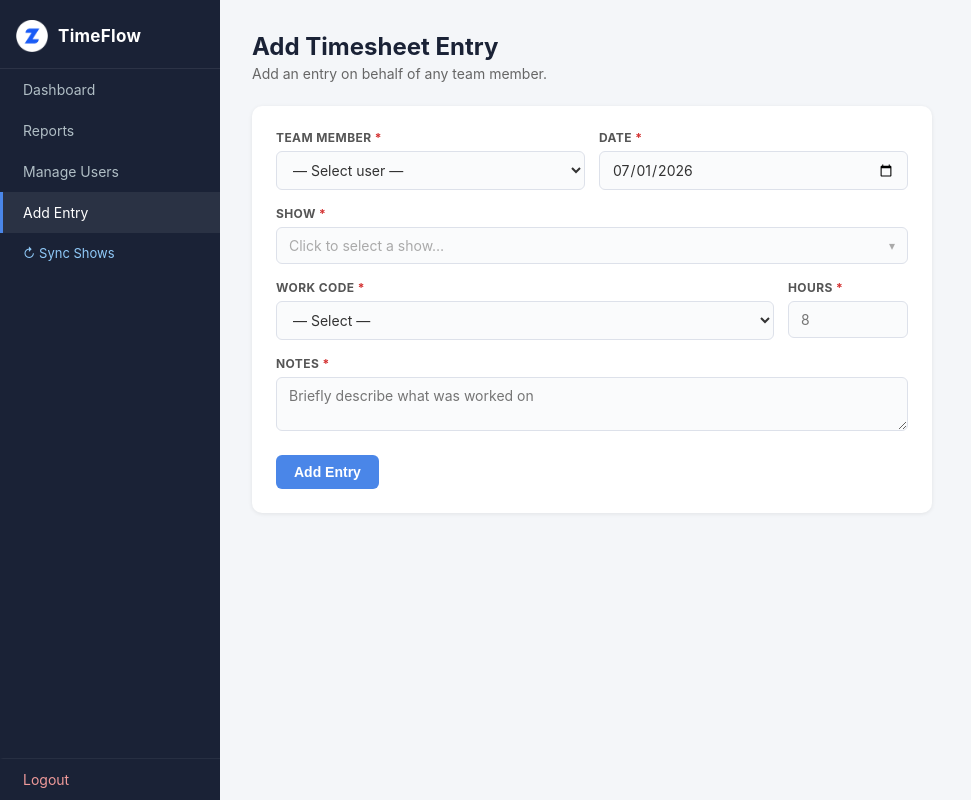
After one commit to KirthiArun/timesheet-app, a Flask app: page /admin/add-entry in a window 1280 px wide. The commit adds this page. Shown: the whole page, without its empty margins (0-971 px from the left). Run offline with Flask 3, Linux system fonts and the light colour scheme; the visitor is signed in with stand-in values (Sample User, id 1); data comes from the database, SQL or seed files in the repository; data that the repository does not hold is empty; parts of the project's set-up code (start-up, migrations or seed data) failed here and were passed over; some libraries are stand-ins or nearby versions.

Commit message:
Feature Add: Admin ability to add new entries for users

```diff
--- a/app.py
+++ b/app.py
@@ -1561,6 +1561,50 @@ def reset_password(token):
 
     return render_template("reset_password.html", token=token, name=user["name"])
 
+@app.route("/admin/add-entry", methods=["GET", "POST"])
+@login_required
+@admin_required
+def admin_add_entry():
+    conn  = get_db()
+    users = db_execute(conn, "SELECT user_id, name FROM users WHERE role='user' ORDER BY name").fetchall()
+    shows = db_execute(conn, "SELECT show_id, year, show_code, show_name FROM shows WHERE active_flag='Y' ORDER BY year DESC, show_name").fetchall()
+    codes = db_execute(conn, "SELECT work_code_id, code FROM work_codes ORDER BY code").fetchall()
+
+    if request.method == "POST":
+        user_id      = request.form.get("user_id", "").strip()
+        show_id      = request.form.get("show_id", "").strip()
+        work_code_id = request.form.get("work_code_id", "").strip()
+        work_date    = request.form.get("work_date", "").strip()
+        hours        = request.form.get("hours", "").strip()
+        comments     = request.form.get("comments", "").strip()
+
+        if not all([user_id, show_id, work_code_id, work_date, hours, comments]):
+            flash("All fields are required.", "error")
+        else:
+            try:
+                now = datetime.now().strftime("%Y-%m-%d %H:%M:%S")
+                db_execute(conn, """
+                    INSERT INTO timesheet_entries
+                    (user_id, show_id, work_code_id, work_date, hours, comments, created_at, updated_at)
+                    VALUES (?,?,?,?,?,?,?,?)
+                """, (user_id, show_id, work_code_id, work_date, float(hours), comments, now, now))
+                conn.commit()
+
+                # Sync to sheet
+                do_sheets_sync(int(user_id))
+
+                # Get user name for confirmation
+                user = db_execute(conn, "SELECT name FROM users WHERE user_id=?", (user_id,)).fetchone()
+                flash(f"Entry added for {user['name']} on {work_date}.", "success")
+            except Exception as e:
+                conn.rollback()
+                flash(f"Error adding entry: {str(e)}", "error")
+
+    conn.close()
+    return render_template("admin_add_entry.html",
+        users=users, shows=shows, codes=codes,
+        today=date.today().isoformat()
+    )
 # ── Startup ───────────────────────────────────────────────────────────────────
 
 with app.app_context():
--- /dev/null
+++ b/templates/admin_add_entry.html
@@ -0,0 +1,198 @@
+{% extends "base.html" %}
+{% block content %}
+<div class="page-header">
+    <div>
+        <h1>Add Timesheet Entry</h1>
+        <p>Add an entry on behalf of any team member.</p>
+    </div>
+</div>
+
+<div class="form-panel" style="max-width:680px;">
+    <form method="POST" class="timesheet-form" id="adminEntryForm">
+
+        <div style="display:grid;grid-template-columns:1fr 1fr;gap:14px;">
+
+            <div>
+                <label>Team Member <span class="req">*</span></label>
+                <select name="user_id" id="user_id" required>
+                    <option value="">— Select user —</option>
+                    {% for u in users %}
+                    <option value="{{ u.user_id }}">{{ u.name }}</option>
+                    {% endfor %}
+                </select>
+            </div>
+
+            <div>
+                <label>Date <span class="req">*</span></label>
+                <input type="date" name="work_date" id="work_date" value="{{ today }}" required>
+            </div>
+
+        </div>
+
+        <div>
+            <label>Show <span class="req">*</span></label>
+            <div class="show-picker" id="showPickerWrapper">
+                <div class="show-picker-trigger" id="showTrigger">
+                    <span id="showTriggerText" class="placeholder">Click to select a show…</span>
+                    <span class="arrow">▾</span>
+                </div>
+                <input type="hidden" name="show_id" id="show_id">
+                <div class="show-picker-dropdown" id="showDropdown">
+                    <div class="show-picker-search">
+                        <input type="text" id="show_filter" placeholder="Type to filter shows…" autocomplete="off">
+                    </div>
+                    <div class="show-picker-options" id="showOptionsList">
+                        {% for s in shows %}
+                        <div class="show-opt"
+                             data-value="{{ s.show_id }}"
+                             data-text="{{ s.year }} - {{ s.show_code }} - {{ s.show_name }}">
+                            <span class="show-opt-year">{{ s.year }}</span>
+                            <span class="show-opt-code">{{ s.show_code }}</span>
+                            <span class="show-opt-name">{{ s.show_name }}</span>
+                        </div>
+                        {% endfor %}
+                    </div>
+                </div>
+            </div>
+        </div>
+
+        <div style="display:grid;grid-template-columns:1fr 120px;gap:14px;">
+
+            <div>
+                <label>Work Code <span class="req">*</span></label>
+                <select name="work_code_id" id="work_code_id" required>
+                    <option value="">— Select —</option>
+                    {% for c in codes %}
+                    <option value="{{ c.work_code_id }}">{{ c.code }}</option>
+                    {% endfor %}
+                </select>
+            </div>
+
+            <div>
+                <label>Hours <span class="req">*</span></label>
+                <input type="number" name="hours" id="hours"
+                       step="0.25" min="0.25" max="24" placeholder="8" required>
+            </div>
+
+        </div>
+
+        <div>
+            <label>Notes <span class="req">*</span></label>
+            <textarea name="comments" id="comments" rows="2"
+                placeholder="Briefly describe what was worked on" required></textarea>
+        </div>
+
+        <div style="display:flex;align-items:center;gap:14px;padding-top:4px;">
+            <button type="submit" id="saveBtn">Add Entry</button>
+            <span id="formError" class="form-error" style="display:none;"></span>
+        </div>
+
+    </form>
+</div>
+
+<style>
+.req        { color:#d32f2f; }
+.form-error { color:#d32f2f; font-size:13px; font-weight:600; }
+.timesheet-form { display:flex; flex-direction:column; gap:16px; }
+.timesheet-form label { font-size:12px; font-weight:700; color:#555; text-transform:uppercase; letter-spacing:0.4px; display:block; margin-bottom:6px; }
+
+/* Show Picker */
+.show-picker { position:relative; width:100%; }
+.show-picker-trigger { display:flex; justify-content:space-between; align-items:center; padding:9px 12px; border:1px solid #dde1ea; border-radius:6px; background:#fafbfc; cursor:pointer; font-size:14px; color:#333; transition:border-color 0.15s; user-select:none; }
+.show-picker-trigger:hover { border-color:#4a86e8; }
+.show-picker.open .show-picker-trigger { border-color:#4a86e8; border-radius:6px 6px 0 0; background:#fff; }
+.show-picker-trigger .placeholder { color:#aaa; }
+.show-picker-trigger .arrow { color:#aaa; font-size:12px; transition:transform 0.15s; }
+.show-picker.open .arrow { transform:rotate(180deg); }
+.show-picker-dropdown { display:none; position:fixed; z-index:9999; background:#fff; border:1px solid #4a86e8; border-radius:8px; box-shadow:0 8px 24px rgba(0,0,0,0.15); width:600px; max-width:90vw; }
+.show-picker.open .show-picker-dropdown { display:block; }
+.show-picker-search { padding:8px; border-bottom:1px solid #eee; }
+.show-picker-search input { width:100%; padding:8px 10px; border:1px solid #dde1ea; border-radius:5px; font-size:13px; color:#333; }
+.show-picker-search input:focus { outline:none; border-color:#4a86e8; }
+.show-picker-options { max-height:260px; overflow-y:auto; }
+.show-opt { display:flex; gap:8px; align-items:baseline; padding:9px 12px; cursor:pointer; border-bottom:1px solid #f5f5f5; transition:background 0.1s; }
+.show-opt:hover { background:#f0f4ff; }
+.show-opt.hidden { display:none; }
+.show-opt.selected { background:#e8f0fe; }
+.show-opt-year { font-size:11px; font-weight:700; color:#fff; background:#1a2236; padding:2px 6px; border-radius:3px; white-space:nowrap; }
+.show-opt-code { font-size:12px; font-weight:700; color:#4a86e8; white-space:nowrap; }
+.show-opt-name { font-size:13px; color:#444; overflow:hidden; text-overflow:ellipsis; white-space:nowrap; }
+</style>
+
+<script>
+// ── Show Picker ───────────────────────────────────────────────────────────────
+const trigger     = document.getElementById("showTrigger");
+const triggerText = document.getElementById("showTriggerText");
+const showIdInput = document.getElementById("show_id");
+const showFilter  = document.getElementById("show_filter");
+const pickerWrap  = document.getElementById("showPickerWrapper");
+const allOpts     = Array.from(document.querySelectorAll(".show-opt"));
+
+trigger.addEventListener("click", () => {
+    const isOpen = pickerWrap.classList.contains("open");
+    if (isOpen) { pickerWrap.classList.remove("open"); return; }
+    const rect     = trigger.getBoundingClientRect();
+    const dropdown = document.getElementById("showDropdown");
+    dropdown.style.top   = (rect.bottom + window.scrollY + 4) + "px";
+    dropdown.style.left  = rect.left + "px";
+    dropdown.style.width = Math.max(rect.width, 500) + "px";
+    pickerWrap.classList.add("open");
+    setTimeout(() => showFilter.focus(), 30);
+});
+
+showFilter.addEventListener("input", function () {
+    const q = this.value.toLowerCase();
+    allOpts.forEach(opt => opt.classList.toggle("hidden", !opt.dataset.text.toLowerCase().includes(q)));
+});
+
+allOpts.forEach(opt => {
+    opt.addEventListener("mousedown", function (e) {
+        e.preventDefault();
+        triggerText.textContent = this.dataset.text;
+        triggerText.classList.remove("placeholder");
+        showIdInput.value = this.dataset.value;
+        allOpts.forEach(o => o.classList.remove("selected"));
+        this.classList.add("selected");
+        pickerWrap.classList.remove("open");
+        showFilter.value = "";
+        allOpts.forEach(o => o.classList.remove("hidden"));
+    });
+});
+
+document.addEventListener("click", function (e) {
+    if (!pickerWrap.contains(e.target)) {
+        pickerWrap.classList.remove("open");
+        showFilter.value = "";
+        allOpts.forEach(o => o.classList.remove("hidden"));
+    }
+});
+
+// ── Form Validation ───────────────────────────────────────────────────────────
+document.getElementById("adminEntryForm").addEventListener("submit", function (e) {
+    const errEl = document.getElementById("formError");
+    errEl.style.display = "none";
+
+    const checks = [
+        [document.getElementById("user_id").value.trim(),      "Please select a team member."],
+        [document.getElementById("work_date").value.trim(),    "Date is required."],
+        [document.getElementById("show_id").value.trim(),      "Please select a show."],
+        [document.getElementById("work_code_id").value.trim(), "Please select a work code."],
+        [document.getElementById("hours").value.trim(),        "Hours is required."],
+        [(document.getElementById("comments").value||"").trim(),"Notes are required."],
+    ];
+
+    for (const [val, msg] of checks) {
+        if (!val) {
+            e.preventDefault();
+            errEl.textContent   = msg;
+            errEl.style.display = "inline";
+            return;
+        }
+    }
+
+    const btn = document.getElementById("saveBtn");
+    btn.textContent = "Adding…";
+    btn.disabled    = true;
+});
+</script>
+{% endblock %}
--- a/templates/base.html
+++ b/templates/base.html
@@ -24,7 +24,8 @@
     {% endif %}
     {% if session.get("role") == "admin" %}
     <a href="{{ url_for('reports') }}" class="{% if request.endpoint == 'reports' %}active{% endif %}">Reports</a>
-    <a href="{{ url_for('admin_users') }}" class="{% if request.endpoint == 'admin_users' %}active{% endif %}">Manage Users</a>
+   <a href="{{ url_for('admin_users') }}" class="{% if request.endpoint == 'admin_users' %}active{% endif %}">Manage Users</a>
+    <a href="{{ url_for('admin_add_entry') }}" class="{% if request.endpoint == 'admin_add_entry' %}active{% endif %}">Add Entry</a>
     <a href="{{ url_for('admin_sync_shows') }}" class="sync-link">↻ Sync Shows</a>
     {% endif %}
     <a href="{{ url_for('logout') }}" class="logout-link">Logout</a>
```
